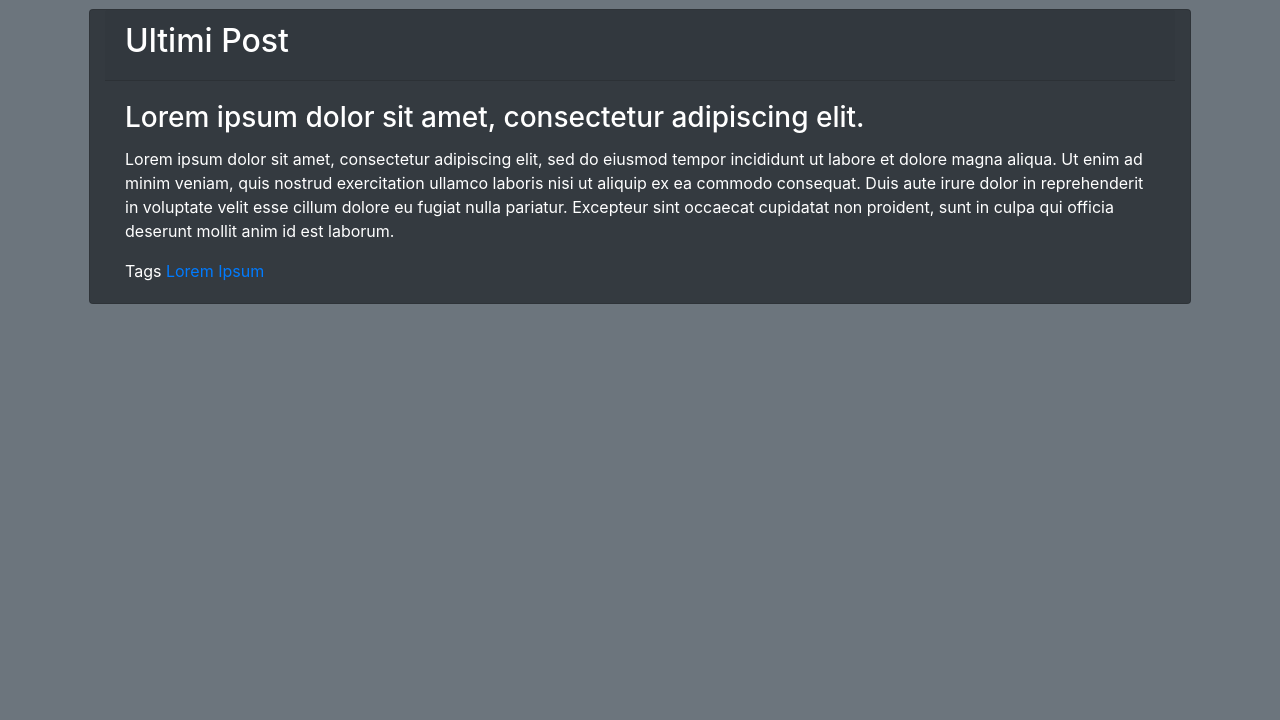
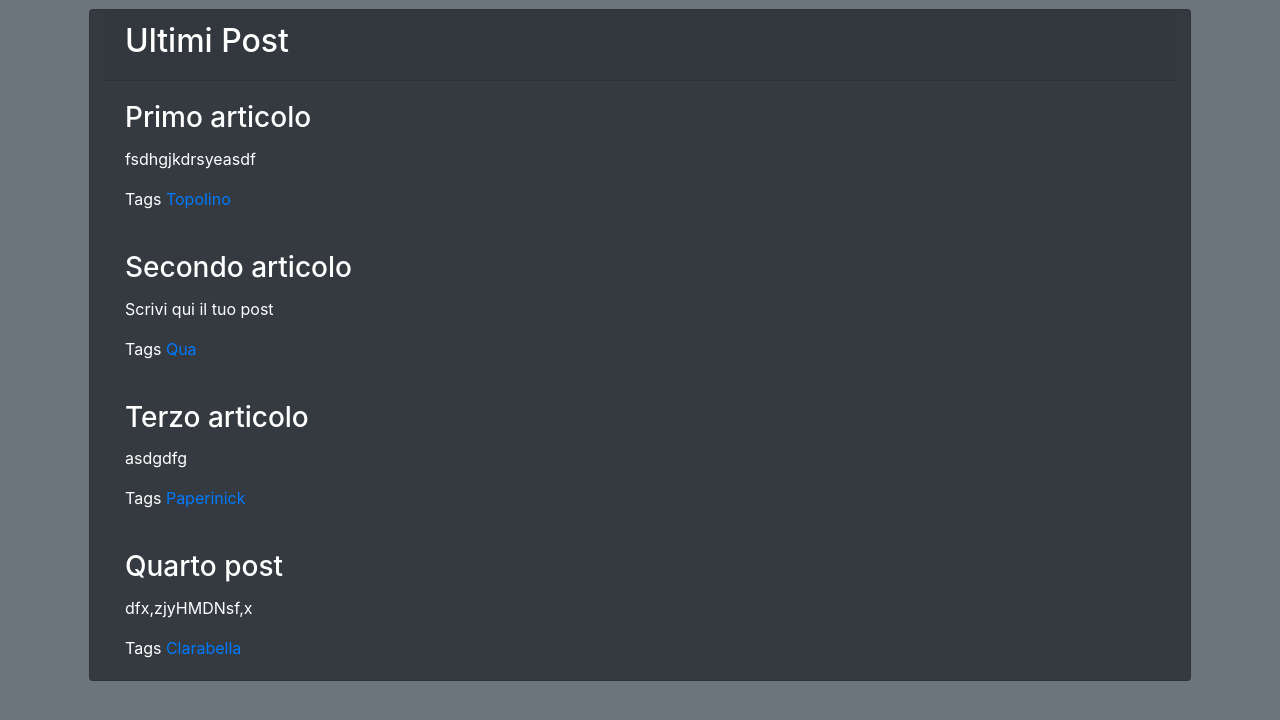
Before and after one commit to Mondrian92/First-Blog, a PHP site: page / in a window 1280 px wide. Shown: the part 63-783 px from the top of the page. Run offline with PHP 8.4, Linux system fonts and the light colour scheme.

Commit message:
Prima versione con pubblicazione post

```diff
--- a/core/archive.json
+++ b/core/archive.json
@@ -1,7 +1,7 @@
 [
     {
         "title": "Primo articolo",
-        "content": "xfgcv bgzsddgcxv",
+        "content": "fsdhgjkdrsyeasdf",
         "tag": [
             "Pippo",
             "Paperino",
@@ -10,11 +10,29 @@
     },
     {
         "title": "Secondo articolo",
-        "content": "adfljhxknasdmg",
+        "content": "Scrivi qui il tuo post",
+        "tag": [
+            "Qui",
+            "Quo",
+            "Qua"
+        ]
+    },
+    {
+        "title": "Terzo articolo",
+        "content": "asdgdfg",
         "tag": [
             "Darwing",
             "Duck",
             "Paperinick"
         ]
+    },
+    {
+        "title": "Quarto post",
+        "content": "dfx,zjyHMDNsf,x",
+        "tag": [
+            "Minnie",
+            "Paperina",
+            "Clarabella"
+        ]
     }
 ]
--- a/core/booting.php
+++ b/core/booting.php
@@ -2,5 +2,6 @@
     require_once "post.php";
     require_once "postrepository.php";
     session_start();
+    $newrepo= new PostRepository;
 
 ?>
--- a/core/postrepository.php
+++ b/core/postrepository.php
@@ -17,27 +17,30 @@
 
         public function getAll()
         {
-            $decodedContent = json_decode(file_get_contents('archive.json'), true);
+            $address= __DIR__.DIRECTORY_SEPARATOR.'archive.json';
+            $decodedContent = json_decode(file_get_contents($address), true);
 
             return $decodedContent;
         }
 
-        //public function remove($title)
-//        {
-  //          $posts = $this->getAll();
-    //        foreach ($posts as $index => $post) {
-      //          if ($post->title === $title) {
-        //            unset($posts[$index]);
-          //      }
-            //}
+        public function remove($title)
+        {
+            $posts = $this->getAll();
+            foreach ($posts as $index => $post)
+            {
+                if ($post->title === $title) {
+                    unset($posts[$index]);
+                }
+            }
 
-           // $this->store($posts);
-        //}
+            $this->store($posts);
+        }
 
         private function store($posts)
         {
+            $address= __DIR__.DIRECTORY_SEPARATOR.'archive.json';
             $postString = json_encode($posts, JSON_PRETTY_PRINT);
 
-            file_put_contents('archive.json', $postString);
+            file_put_contents($address, $postString);
         }
     }
--- a/core/topost.php
+++ b/core/topost.php
@@ -12,10 +12,13 @@ $tagArray=explode(",", $spaceLess);
 var_dump($tagArray);
 
 
-$newrepo= new PostRepository;
+
     //if (isset($_POST['title']) && isset($_POST['content']) && isset($_POST['tag']))
     //{
 $post= new Post($title, $content, $tagArray);
 $newrepo->save($post);
     //}
+
+    header('Location: ../index.php');
+
 ?>
--- a/view/index.php
+++ b/view/index.php
@@ -5,14 +5,16 @@
 <div class="m-1 pt-2">
     <div class="card bg-dark text-white mb-3 col-md-12">
         <div class="card-header"><h2>Ultimi Post</h2></div>
-        <div class="card-body text-white">
-            <h3 class="card-title">Lorem ipsum dolor sit amet, consectetur adipiscing elit.</h3>
-            <p class="card-text">Lorem ipsum dolor sit amet, consectetur adipiscing elit, sed do eiusmod tempor incididunt ut labore et dolore magna aliqua. Ut enim ad minim veniam, quis nostrud exercitation ullamco laboris nisi ut aliquip ex ea commodo consequat. Duis aute irure dolor in reprehenderit in voluptate velit esse cillum dolore eu fugiat nulla pariatur. Excepteur sint occaecat cupidatat non proident, sunt in culpa qui officia deserunt mollit anim id est laborum.</p>
-            <p class="card-text">Tags
-                <a href="">Lorem</a>
-                <a href="">Ipsum</a>
-            </p>
-        </div>
+        <?php foreach ($newrepo->getAll() as $post): ?>
+            <div class="card-body text-white">
+                <h3 class="card-title"><?php echo($post["title"]); ?></h3>
+                <p class="card-text"><?php echo($post["content"]); ?></p>
+                <p class="card-text">Tags
+                    <? foreach($post["tag"] as $tag) ?>
+                        <a href=""><?php echo($tag); ?></a>
+                </p>
+            </div>
+        <?php endforeach; ?>
     </div>
 </div>
 <?php
```
